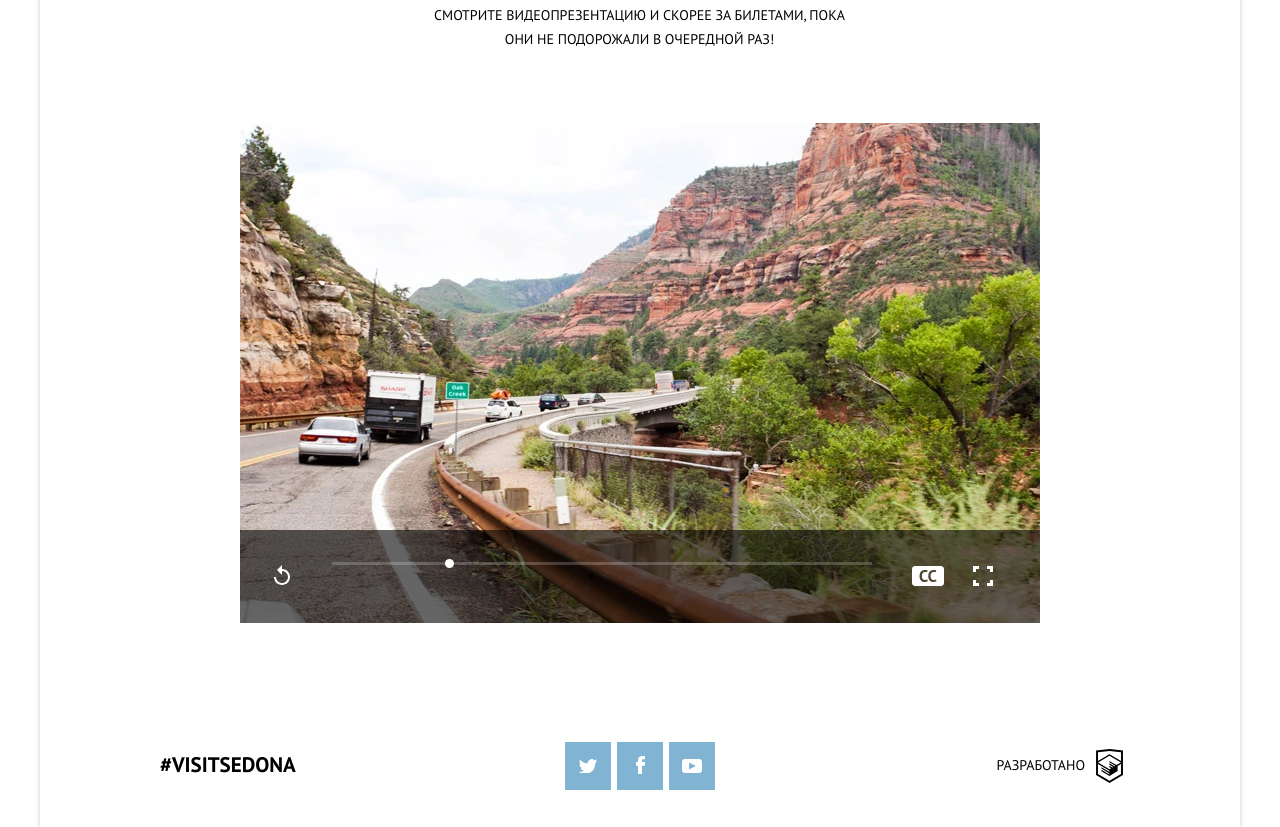
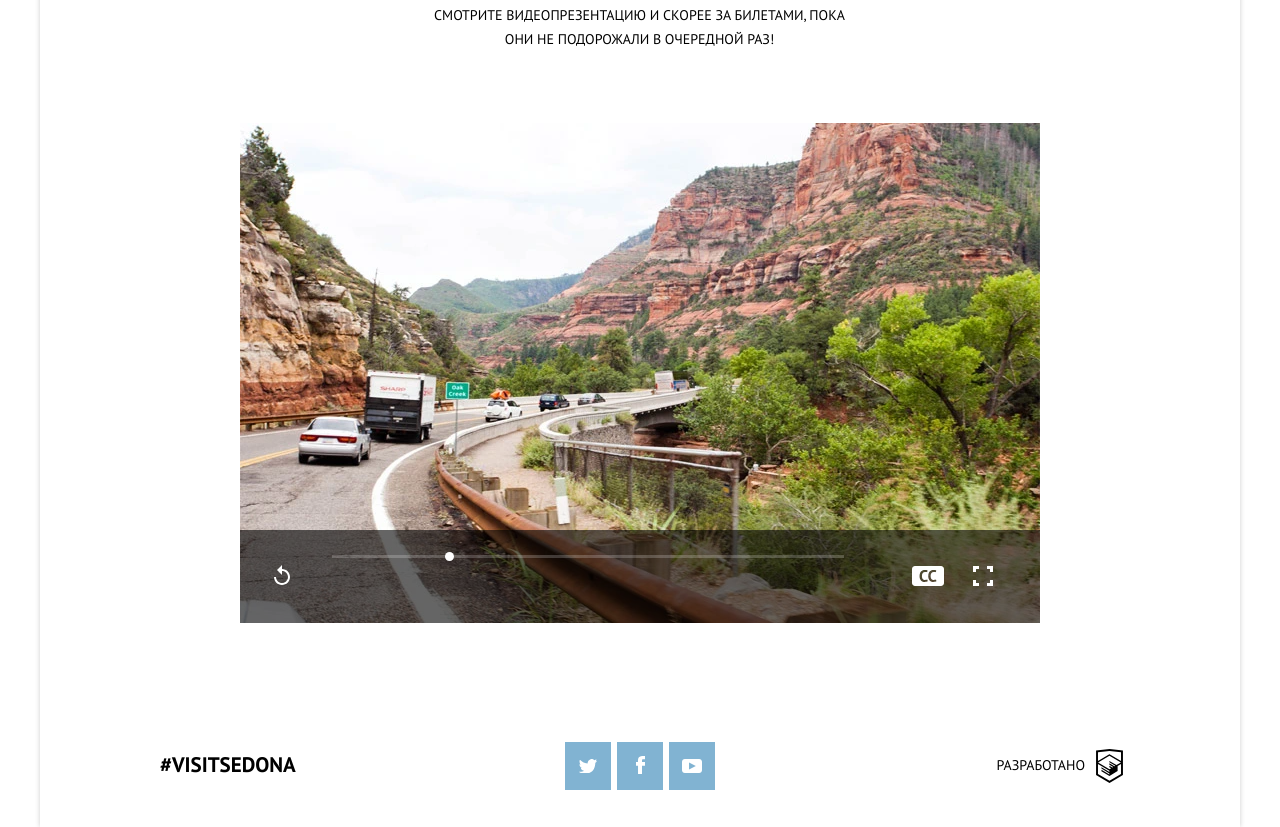
Before and after one commit to Ishmenev/1049761-sedona-17, a website: page source/photo.html in a window 1280 px wide. Shown: the part 1435-2262 px from the top of the page. Drawn offline with nearby package versions, Linux system fonts and the light colour scheme; files that its build step writes are made by us from their sources; files whose address does not match are found by name.

Commit message:
very last IE11

```diff
--- a/source/less/blocks/video.less
+++ b/source/less/blocks/video.less
@@ -67,7 +67,6 @@
   width: 235px;
   height: 3px;
   background-color: rgba(255, 255, 255, 0.2);
-  margin: auto;
   position: relative;
   cursor: pointer;
 
@@ -142,7 +141,6 @@
       order: 2;
       margin-left: 14px;
       margin-right: 56px;
-      margin-bottom: 3px;
     }
 
     &--subtitles {
--- a/source/photo.html
+++ b/source/photo.html
@@ -173,9 +173,7 @@
           </picture>
           <div class="video__menu">
             <button type="button" class="video__button video__button--scroll">
-              <div class="video__scroll">
-                <span class="video__line"></span>
-              </div>
+              <span class="video__line"></span>
             </button>
             <button type="button" class="video__button video__button--replay">
               <svg class="video__symbol video__symbol--replay" width="16" height="20">
```
Also changed, not shown: build/css/style.min.css, build/photo.html, 1 other file.
